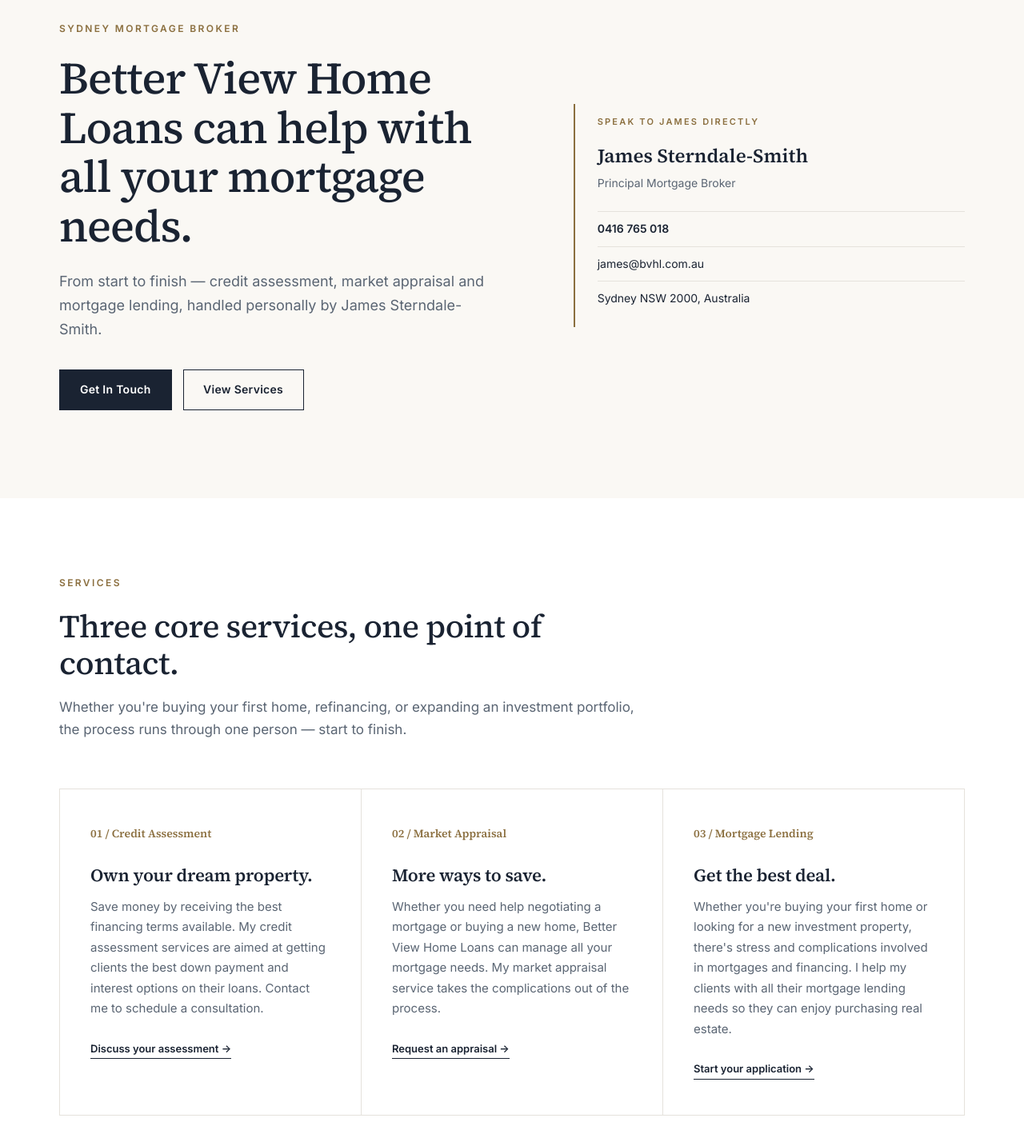
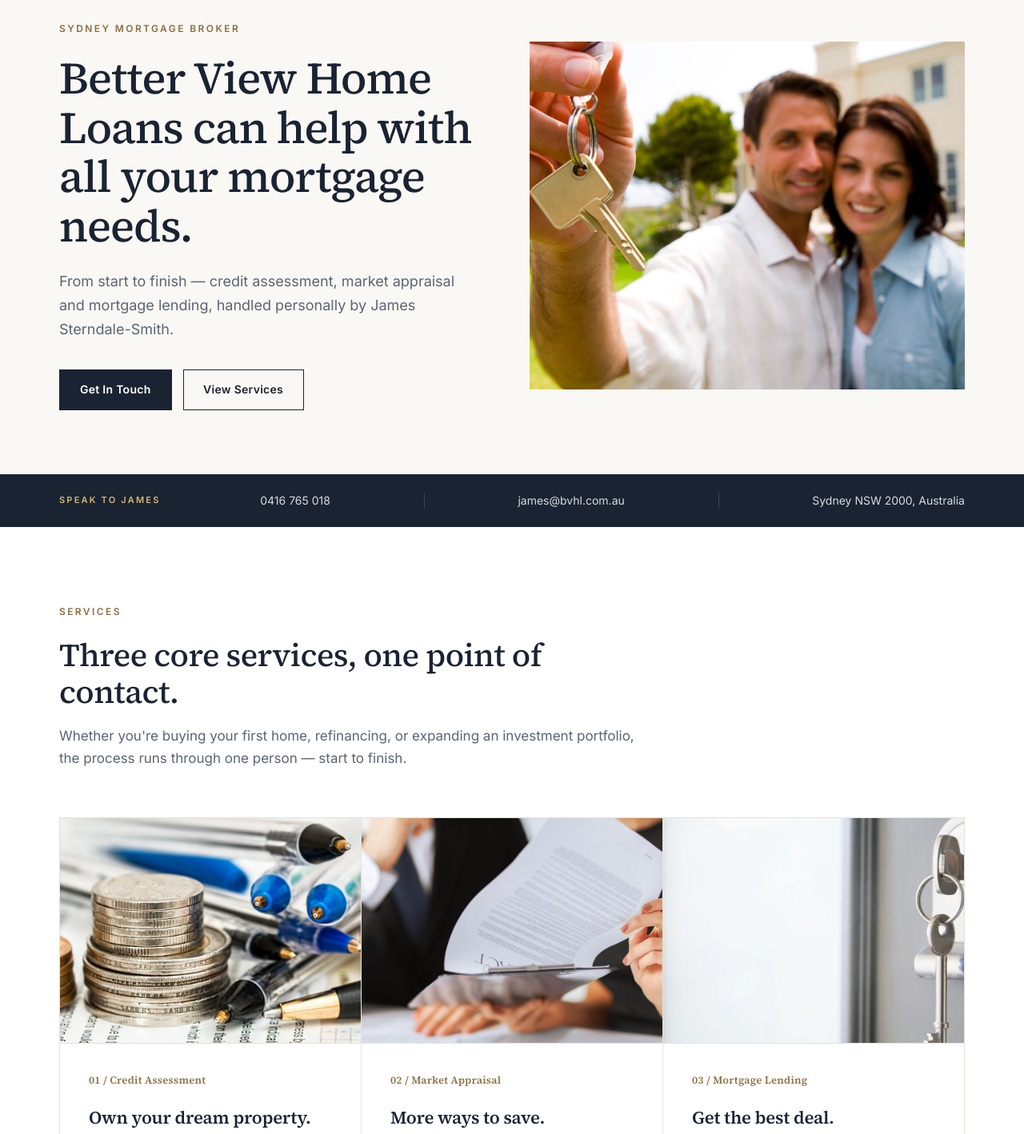
Before and after one commit to krishnaaarana-rgb/better-view-home-loans, a plain HTML site: page index.html in a window 1280 px wide. Shown: the part 200-1618 px from the top of the page at 80% size. Drawn offline with Linux system fonts and the light colour scheme.

Commit message:
Add real photography from bvhl.com.au
- Hero: couple holding house keys
- Services: credit assessment, contract signing, key in lock
- Restructured hero with photo on right and dark contact strip below

```diff
--- a/index.html
+++ b/index.html
@@ -134,15 +134,59 @@
         /* ── Hero ────────────────────────────────────────── */
         .hero {
             background: var(--bg-cream);
-            padding: 96px 0 110px;
+            padding: 96px 0 0;
             position: relative;
             overflow: hidden;
         }
         .hero-grid {
             display: grid;
-            grid-template-columns: 1.15fr 1fr;
-            gap: 80px;
+            grid-template-columns: 1fr 1.05fr;
+            gap: 70px;
             align-items: center;
+        }
+        .hero-image {
+            position: relative;
+            aspect-ratio: 5 / 4;
+            overflow: hidden;
+            background: #d8d2c4;
+        }
+        .hero-image img { width: 100%; height: 100%; object-fit: cover; display: block; }
+        .hero-image::after {
+            content: '';
+            position: absolute;
+            inset: 0;
+            background: linear-gradient(135deg, transparent 60%, rgba(26,35,50,0.08));
+            pointer-events: none;
+        }
+        .hero-strip {
+            background: var(--navy);
+            color: #d8dbe1;
+            margin-top: 80px;
+        }
+        .hero-strip .container {
+            display: flex;
+            justify-content: space-between;
+            align-items: center;
+            padding-top: 22px;
+            padding-bottom: 22px;
+            gap: 32px;
+            flex-wrap: wrap;
+            font-size: 14px;
+        }
+        .hero-strip .label {
+            font-size: 11px;
+            text-transform: uppercase;
+            letter-spacing: 0.2em;
+            color: #d4b96f;
+            font-weight: 600;
+            margin-right: 8px;
+        }
+        .hero-strip a:hover { color: #d4b96f; }
+        .hero-strip-item { display: inline-flex; align-items: center; gap: 10px; }
+        .hero-strip .divider { width: 1px; height: 20px; background: rgba(255,255,255,0.15); }
+        @media (max-width: 720px) {
+            .hero-strip .divider { display: none; }
+            .hero-strip .container { flex-direction: column; align-items: flex-start; gap: 14px; }
         }
         .eyebrow {
             font-size: 12px;
@@ -188,37 +232,10 @@
         .btn-ghost { background: transparent; color: var(--navy); border: 1.5px solid var(--navy); padding: 12.5px 24.5px; }
         .btn-ghost:hover { background: var(--navy); color: #fff; }
 
-        .hero-aside {
-            border-left: 2px solid var(--accent);
-            padding: 14px 0 14px 28px;
-        }
-        .hero-aside .label {
-            font-size: 11px;
-            text-transform: uppercase;
-            letter-spacing: 0.2em;
-            color: var(--accent);
-            font-weight: 600;
-            margin-bottom: 14px;
-        }
-        .hero-aside .name {
-            font-family: 'Source Serif 4', serif;
-            font-size: 24px;
-            color: var(--navy);
-            font-weight: 600;
-            margin-bottom: 4px;
-        }
-        .hero-aside .title { font-size: 14px; color: var(--slate); margin-bottom: 24px; }
-        .hero-aside .contact-line {
-            font-size: 14px;
-            color: var(--navy);
-            padding: 10px 0;
-            border-top: 1px solid var(--border);
-        }
-        .hero-aside .contact-line strong { font-weight: 600; }
         @media (max-width: 900px) {
-            .hero { padding: 60px 0 70px; }
-            .hero-grid { grid-template-columns: 1fr; gap: 50px; }
-            .hero-aside { border-left: none; border-top: 2px solid var(--accent); padding: 24px 0 0; }
+            .hero { padding: 60px 0 0; }
+            .hero-grid { grid-template-columns: 1fr; gap: 40px; }
+            .hero-strip { margin-top: 50px; }
         }
 
         /* ── Section base ────────────────────────────────── */
@@ -246,18 +263,34 @@
             border-left: 1px solid var(--border);
         }
         .service {
-            padding: 44px 38px;
             border-right: 1px solid var(--border);
             border-bottom: 1px solid var(--border);
             transition: background 0.2s;
+            display: flex;
+            flex-direction: column;
         }
         .service:hover { background: var(--bg-cream); }
+        .service-image {
+            aspect-ratio: 4 / 3;
+            overflow: hidden;
+            background: #d8d2c4;
+            border-bottom: 1px solid var(--border);
+        }
+        .service-image img {
+            width: 100%; height: 100%;
+            object-fit: cover;
+            display: block;
+            transition: transform 0.6s ease;
+        }
+        .service:hover .service-image img { transform: scale(1.04); }
+        .service-body { padding: 36px 36px 40px; flex: 1; display: flex; flex-direction: column; }
         .service-num {
             font-family: 'Source Serif 4', serif;
-            font-size: 14px;
+            font-size: 13px;
             color: var(--accent);
             font-weight: 600;
-            margin-bottom: 24px;
+            margin-bottom: 18px;
+            letter-spacing: 0.02em;
         }
         .service h3 {
             font-family: 'Source Serif 4', serif;
@@ -280,6 +313,7 @@
             color: var(--slate);
             line-height: 1.7;
             margin-bottom: 24px;
+            flex: 1;
         }
         .service-link {
             font-size: 13px;
@@ -290,6 +324,7 @@
             gap: 6px;
             border-bottom: 1px solid var(--navy);
             padding-bottom: 2px;
+            align-self: flex-start;
         }
         .service-link:hover { color: var(--accent); border-color: var(--accent); }
         @media (max-width: 900px) { .services-grid { grid-template-columns: 1fr; } }
@@ -523,7 +558,7 @@
     </header>
 
     <!-- Hero -->
-    <section class="hero" id="top" style="padding-top: 96px;">
+    <section class="hero" id="top">
         <div class="container">
             <div class="hero-grid">
                 <div>
@@ -535,14 +570,19 @@
                         <a href="#services" class="btn btn-ghost">View Services</a>
                     </div>
                 </div>
-                <aside class="hero-aside">
-                    <div class="label">Speak to James directly</div>
-                    <div class="name">James Sterndale-Smith</div>
-                    <div class="title">Principal Mortgage Broker</div>
-                    <div class="contact-line"><strong>0416 765 018</strong></div>
-                    <div class="contact-line">james@bvhl.com.au</div>
-                    <div class="contact-line">Sydney NSW 2000, Australia</div>
-                </aside>
+                <div class="hero-image">
+                    <img src="images/hero.jpg" alt="Couple holding keys in front of their new home" />
+                </div>
+            </div>
+        </div>
+        <div class="hero-strip">
+            <div class="container">
+                <div class="hero-strip-item"><span class="label">Speak to James</span></div>
+                <div class="hero-strip-item"><a href="tel:0416765018">0416 765 018</a></div>
+                <div class="divider"></div>
+                <div class="hero-strip-item"><a href="mailto:james@bvhl.com.au">james@bvhl.com.au</a></div>
+                <div class="divider"></div>
+                <div class="hero-strip-item">Sydney NSW 2000, Australia</div>
             </div>
         </div>
     </section>
@@ -558,24 +598,33 @@
 
             <div class="services-grid">
                 <div class="service reveal">
+                    <div class="service-image"><img src="images/credit-assessment.jpg" alt="Credit assessment — coins and financial documents" loading="lazy" /></div>
+                    <div class="service-body">
                         <div class="service-num">01 / Credit Assessment</div>
                         <h3>Own your dream property.</h3>
                         <p>Save money by receiving the best financing terms available. My credit assessment services are aimed at getting clients the best down payment and interest options on their loans. Contact me to schedule a consultation.</p>
                         <a href="#contact" class="service-link">Discuss your assessment →</a>
                     </div>
+                </div>
 
                 <div class="service reveal">
+                    <div class="service-image"><img src="images/market-appraisal.jpg" alt="Market appraisal — contract paper signing" loading="lazy" /></div>
+                    <div class="service-body">
                         <div class="service-num">02 / Market Appraisal</div>
                         <h3>More ways to save.</h3>
                         <p>Whether you need help negotiating a mortgage or buying a new home, Better View Home Loans can manage all your mortgage needs. My market appraisal service takes the complications out of the process.</p>
                         <a href="#contact" class="service-link">Request an appraisal →</a>
                     </div>
+                </div>
 
                 <div class="service reveal">
+                    <div class="service-image"><img src="images/mortgage-lending.jpg" alt="Mortgage lending — key in the lock" loading="lazy" /></div>
+                    <div class="service-body">
                         <div class="service-num">03 / Mortgage Lending</div>
                         <h3>Get the best deal.</h3>
                         <p>Whether you're buying your first home or looking for a new investment property, there's stress and complications involved in mortgages and financing. I help my clients with all their mortgage lending needs so they can enjoy purchasing real estate.</p>
                         <a href="#contact" class="service-link">Start your application →</a>
+                    </div>
                 </div>
             </div>
         </div>
```
Also changed, not shown: images/credit-assessment.jpg (added), images/hero.jpg (added), images/market-appraisal.jpg (added), images/mortgage-lending.jpg (added). Lines whose indentation alone changed are shown as unchanged.
